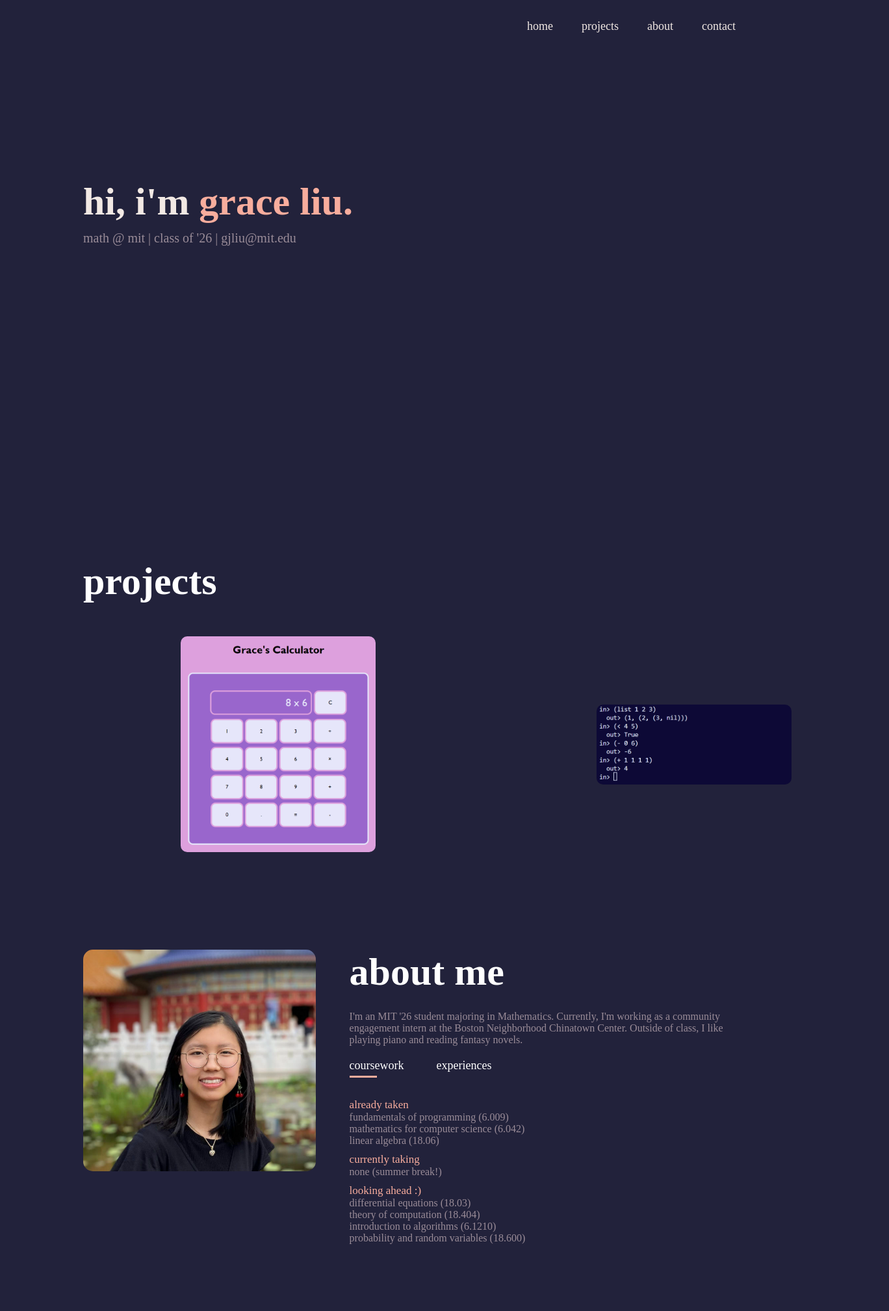
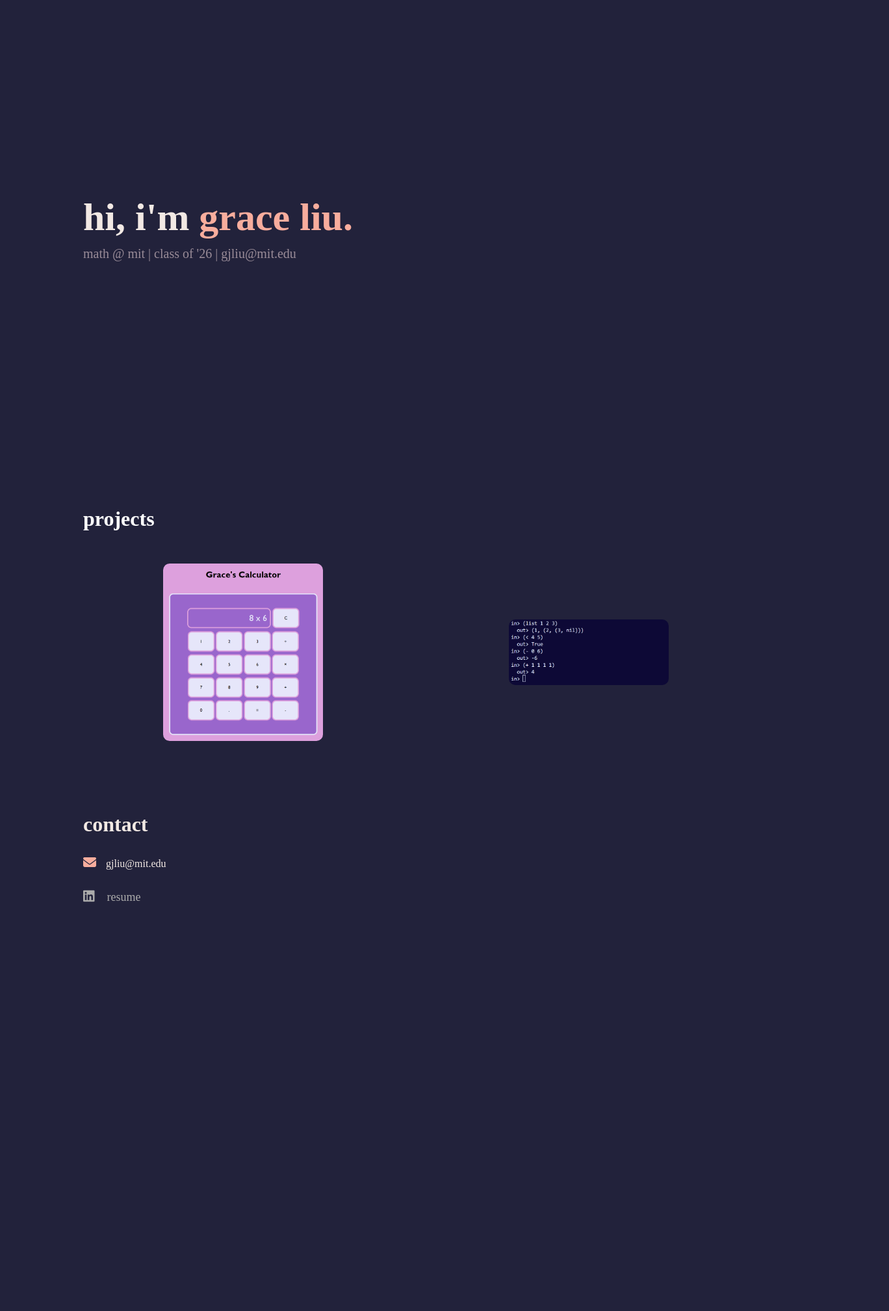
Before and after one commit to Grace0124/personal_portfolio, a plain HTML site: page index.html in a window 1280 px wide. Shown: the top 2017 px of the page at 65% size, 1368 px wide, since content can reach past the window. After the commit the page ends 1501 px from the top, so only its background shows below. Drawn offline with Linux system fonts and the light colour scheme.

Commit message:
Deleted nav bar. Changed project grid layout. Added links.

```diff
--- a/index.html
+++ b/index.html
@@ -11,23 +11,11 @@
 </head>
 <body>
     <div id="header">
-        <div class="container">
-            <nav>
-                <img src="" class="logo">
-                <ul id="sidemenu">
-                    <li><a href="#header">home</a></li>
-                    <li><a href="#portfolio">projects</a></li>
-                    <li><a href="#about">about</a></li>
-                    <li><a href="#contact">contact</a></li>
-                    <i class="fas fa-solid fa-xmark" onclick="closemenu()"></i>
-                </ul>
-                <i class="fas fa-solid fa-bars" onclick="openmenu()"></i>
-            </nav>
-            <div class="header-text">
-                <h1>hi, i'm <span>grace liu.</span></h1>
-                <p>math @ mit | class of '26 | gjliu@mit.edu</p>
-            </div>
+        <div class="header-text container">
+            <h1>hi, i'm <span>grace liu.</span></h1>
+            <p>math @ mit | class of '26 | gjliu@mit.edu</p>
         </div>
+
     </div>
 
     <!-- Projects -->
@@ -39,73 +27,19 @@
                     <img src="images/calculator.png">
                     <div class="layer">
                         <h3>Calculator</h3>
-                        <p>HTML/CSS, Javascript
-                        </p>
-                        <a href="https://grace0124.github.io/calculator/"><i class="fa-solid fa-link" style="color: #f0f5ff;"></i></a>
+                        <a href="https://github.com/Grace0124/calculator"><i class="fa-solid fa-link" style="color: #f0f5ff;"></i></a>
                     </div>
                 </div>
                 <div class="work">
                     <img src="images/lisp.png">
                     <div class="layer">
                         <h3>Lisp Interpreter</h3>
-                        <p>Python
-                        </p>
-                        <a href="#"><i class="fa-solid fa-link" style="color: #f0f5ff;"></i></a>
+                        <a href="https://github.com/Grace0124/LISP"><i class="fa-solid fa-link" style="color: #f0f5ff;"></i></a>
                     </div>
                 </div>
             </div>
         </div>
     </div>
-
-        <!-- about -->
-        <div id="about">
-            <div class="container">
-                <div class="row">
-                    <div class="about-col-1">
-                        <img src="images/profile_pic.png">
-                    </div>
-                    <div class="about-col-2">
-                        <h1 class="sub-title">about me</h1>
-                        <p>I'm an MIT '26 student majoring in Mathematics.
-                            Currently, I'm working as a community engagement
-                            intern at the Boston Neighborhood Chinatown Center.
-                            Outside of class, I like
-                            playing piano and reading fantasy novels.
-                        </p>
-
-                            <div class="tab-titles">
-                                <p class="tab-links active-link" onclick="opentab('Coursework')">coursework</p>
-
-                                <p class="tab-links" onclick="opentab('Experiences')">experiences</p>
-                            </div>
-                            <div class="tab-contents active-tab" id="Coursework">
-                                <ul>
-                                    <li><span>already taken</span><br>
-                                        fundamentals of programming (6.009) <br>
-                                        mathematics for computer science (6.042) <br>
-                                        linear algebra (18.06) <br>
-                                    </li>
-                                    <li><span>currently taking</span><br>
-                                    none (summer break!)
-                                    </li>
-                                    <li><span>looking ahead :)</span><br>
-                                    differential equations (18.03) <br>
-                                    theory of computation (18.404) <br>
-                                    introduction to algorithms (6.1210) <br>
-                                    probability and random variables (18.600)
-                                    </li>
-                                </ul>
-                            </div>
-                            <div class="tab-contents" id="Experiences">
-                                <ul>
-                                    <li><span>clubs</span><br>codeit, hmmt, society of women engineers</li>
-                                    <li><span>programs</span><br>startmit, pkg social impact internship</li>
-                                </ul>
-                            </div>
-                    </div>
-                </div>
-            </div>
-        </div>
 
     <!-- Contact -->
     <div id="contact">
--- a/style.css
+++ b/style.css
@@ -13,56 +13,22 @@ body {
     color: #f2e9e4;
 }
 
+.container {
+    padding: 10px 10%;
+    margin-top: 40px;
+}
+
+/* ------------home------------- */
+
 #header{
     width: 100%;
-    height: 100vh;
+    height: 50vh;
     background: #22223b;
-    background-size: cover;
-    background-position: center;
-}
-
-.container{
-    padding: 10px 10%;
-}
-
-nav{
-    display: flex;
-    align-items: center;
-    justify-content: space-between;
-    flex-wrap: wrap;
 }
 
 
-nav ul li {
-    display: inline-block;
-    list-style: none;
-    margin: 20px 20px;
-}
-
-nav ul li a {
-    color: #f2e9e4;
-    text-decoration: none;
-    font-size: 18px;
-    position: relative;
-}
-
-nav ul li a::after {
-    content: '';
-    width: 0;
-    height: 3px;
-    background: #9a8c98;
-    position: absolute;
-    left: 0;
-    bottom: -6px;
-    transition: 0.5s;
-}
-
-nav ul li a:hover::after{
-    width: 100%;
-}
-
 .header-text{
-    margin-top: 20%;
+    margin-top: 280px;
     font-size: 20px;
 }
 
@@ -80,85 +46,6 @@ nav ul li a:hover::after{
     color: #f8ad9d;
 }
 
-/* ------------about------------- */
-#about{
-    padding: 80px 0;
-    color: #9a8c98;
-}
-
-.row {
-    display: flex;
-    justify-content: space-between;
-    flex-wrap: wrap;
-}
-
-.about-col-1 {
-    flex-basis: 35%;
-}
-
-.about-col-1 img {
-    width: 100%;
-    border-radius: 15px;
-}
-
-.about-col-2 {
-    flex-basis: 60%;
-}
-
-.sub-title{
-    font-size: 60px;
-    font-weight: 600;
-    color: white;
-    margin-bottom: 25px;
-}
-
-.tab-titles{
-    display: flex;
-    margin: 20px 0 40px;
-}
-
-.tab-links{
-    margin-right: 50px;
-    font-size: 18px;
-    font-weight: 500;
-    cursor: pointer;
-    position: relative;
-    color: white;
-}
-
-.tab-links::after{
-    content: '';
-    width: 0;
-    height: 3px;
-    background: #f8ad9d;
-    position: absolute;
-    left: 0;
-    bottom: -8px;
-    transition: 0.5s;
-}
-
-.tab-links.active-link::after {
-    width: 50%;
-}
-
-.tab-contents ul li {
-    list-style: none;
-    margin: 10px 0;
-}
-
-.tab-contents ul li span{
-    color: #f8ad9d;
-    font-size: 17px;
-}
-
-.tab-contents {
-    display: none;
-}
-
-.tab-contents.active-tab {
-    display: block;
-}
-
 /* ----------- portfolio ---------- */
 #portfolio {
     padding: 50px 0;
@@ -167,7 +54,7 @@ nav ul li a:hover::after{
 
 .work-list {
     display: grid;
-    grid-template-columns: 600px 600px;
+    grid-template-columns: 1fr 1fr;
     grid-gap: 40px;
     margin-top: 50px;
 }
@@ -191,7 +78,7 @@ nav ul li a:hover::after{
 .layer {
     width: 100%;
     height: 0;
-    background: linear-gradient(rgba(0, 0, 0, 0.3), #f8ad9d);
+    background: linear-gradient(rgba(0, 0, 0, 0.3), black);
     border-radius: 10px;
     position: absolute;
     left: 0;
```
